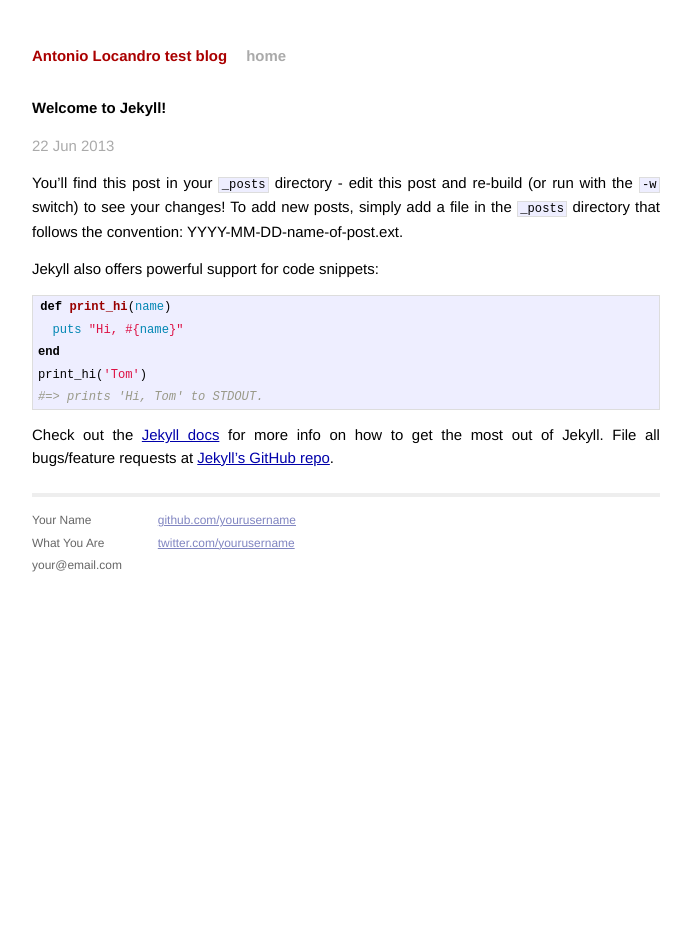
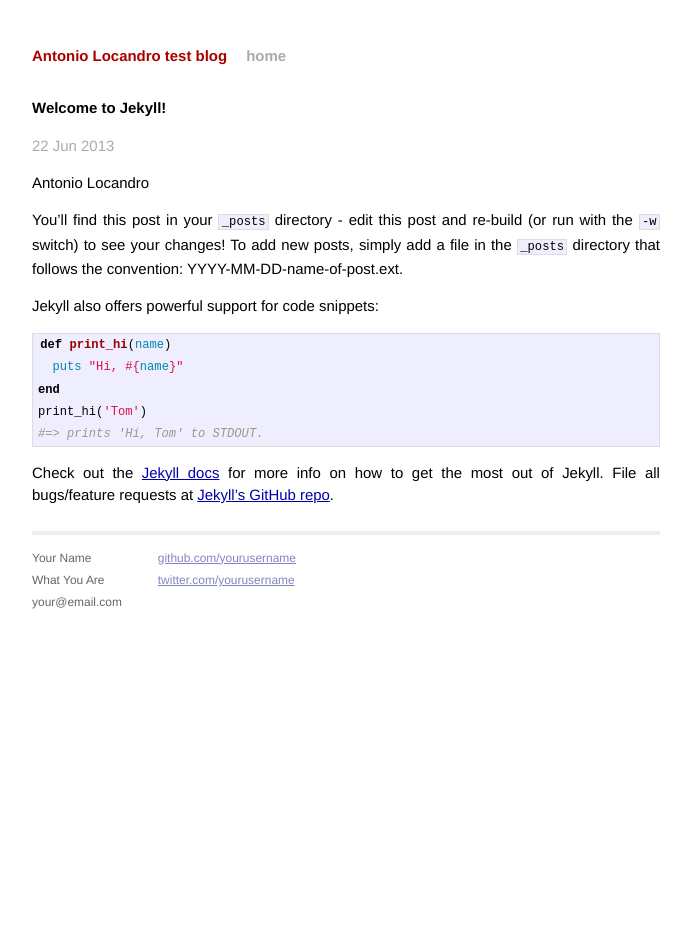
Before and after one commit to antoniolocandro/antoniolocandro.github.io, a Jekyll site: the page built from myblog/_posts/2013-06-22-welcome-to-jekyll.markdown, in a window 1280 px wide. Shown: the whole page, without its empty margins (294-985 px from the left). Built offline with Jekyll 4.4.1, drawn with Linux system fonts in a browser that asks for light colours.

Commit message:
Just trying prose.io

```diff
--- a/myblog/_posts/2013-06-22-welcome-to-jekyll.markdown
+++ b/myblog/_posts/2013-06-22-welcome-to-jekyll.markdown
@@ -1,9 +1,12 @@
 ---
 layout: post
-title:  "Welcome to Jekyll!"
-date:   2013-06-22 11:48:10
+title: "Welcome to Jekyll!"
+date: 2013-06-22T11:48:10.000Z
 categories: jekyll update
+published: true
 ---
+
+Antonio Locandro
 
 You'll find this post in your `_posts` directory - edit this post and re-build (or run with the `-w` switch) to see your changes!
 To add new posts, simply add a file in the `_posts` directory that follows the convention: YYYY-MM-DD-name-of-post.ext.
```
